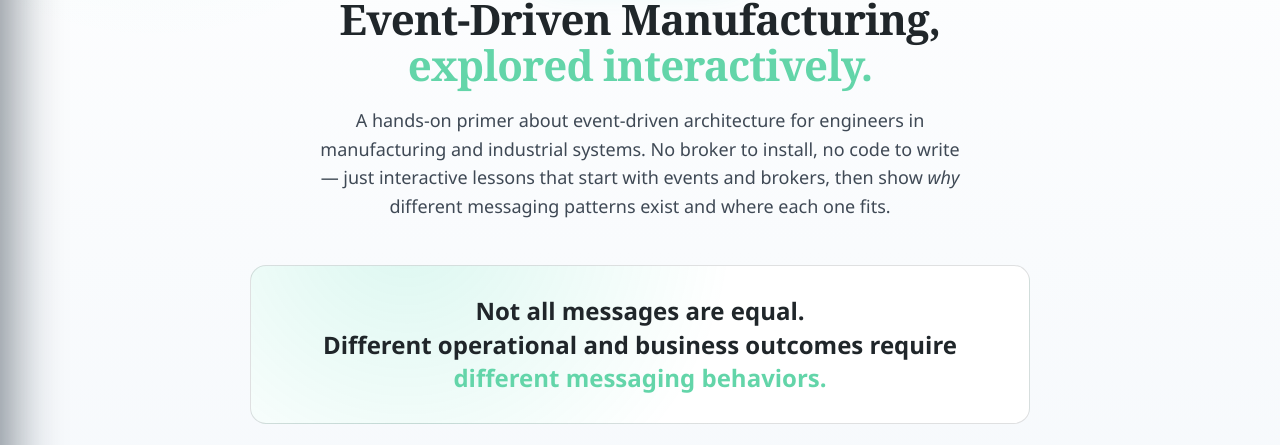
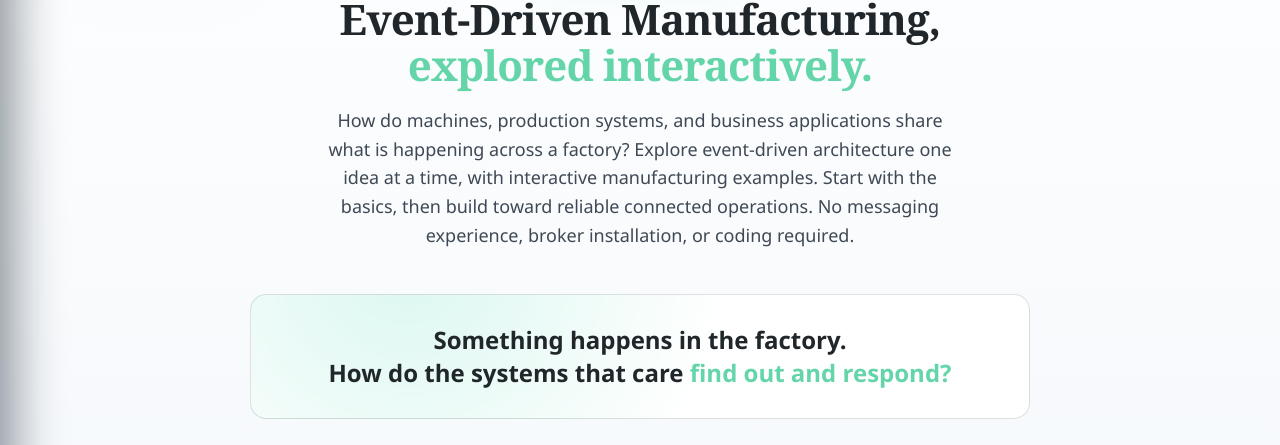
Before and after one commit to dprudhoe/eda-primer-app, a React (Vite) app: page / in a window 1280 px wide. Shown: the part 287-732 px from the top of the page. Built offline with nearby package versions, Linux system fonts and the light colour scheme; a web font is replaced by a local one.

Commit message:
Align introduction with gradual EDA learning sequence

```diff
--- a/src/lessons/Intro.tsx
+++ b/src/lessons/Intro.tsx
@@ -19,44 +19,45 @@ export default function Intro({
           <span className="accent">explored interactively.</span>
         </h1>
         <p>
-          A hands-on primer about event-driven architecture for engineers in manufacturing and
-          industrial systems. No broker to install, no code to write — just interactive lessons
-          that start with events and brokers, then show <em>why</em> different messaging patterns exist and where each one fits.
+          How do machines, production systems, and business applications share what is happening
+          across a factory? Explore event-driven architecture one idea at a time, with interactive
+          manufacturing examples. Start with the basics, then build toward reliable connected
+          operations. No messaging experience, broker installation, or coding required.
         </p>
       </div>
 
       <div className="intro-big">
         <div className="quote">
-          Not all messages are equal.
+          Something happens in the factory.
           <br />
-          Different operational and business outcomes require <em>different messaging behaviors.</em>
+          How do the systems that care <em>find out and respond?</em>
         </div>
       </div>
 
       <div className="intro-why">
         <div className="why-card">
           <div className="why-icon">📡</div>
-          <h4>Start with the bigger picture</h4>
+          <h4>See why systems need to connect</h4>
           <p>
-            Explore how factory applications share events through a broker. Then discover why live telemetry, critical business transactions
-            where data loss is not an option, and cross-site distribution each need different
-            delivery behavior. Knowing when to use each pattern is the skill.
+            Start with familiar factory applications. Watch how they interact through individual
+            integrations, then explore how a shared broker helps them exchange events.
           </p>
         </div>
         <div className="why-card">
           <div className="why-icon">🏭</div>
-          <h4>Grounded in the plant floor</h4>
+          <h4>Learn what an event means</h4>
           <p>
-            Every lesson uses a real industrial scenario: PLC telemetry, machine state, MES work
-            orders, quality events, and connected operations — not abstract "foo/bar" topics.
+            A temperature is measured, a machine reports a fault, or material is consumed.
+            Discover how these everyday occurrences become events that interested systems can
+            subscribe to and act on.
           </p>
         </div>
         <div className="why-card">
           <div className="why-icon">🔗</div>
-          <h4>From pattern to platform</h4>
+          <h4>Build understanding by trying things</h4>
           <p>
-            Each pattern maps naturally onto what a Solace event broker and event mesh provide, so
-            you see how the concepts scale from one line to a global mesh.
+            Publish an event, change a subscription, or take a consumer offline. As each idea
+            becomes familiar, explore how delivery, queues, and recovery help systems keep working.
           </p>
         </div>
       </div>
```
